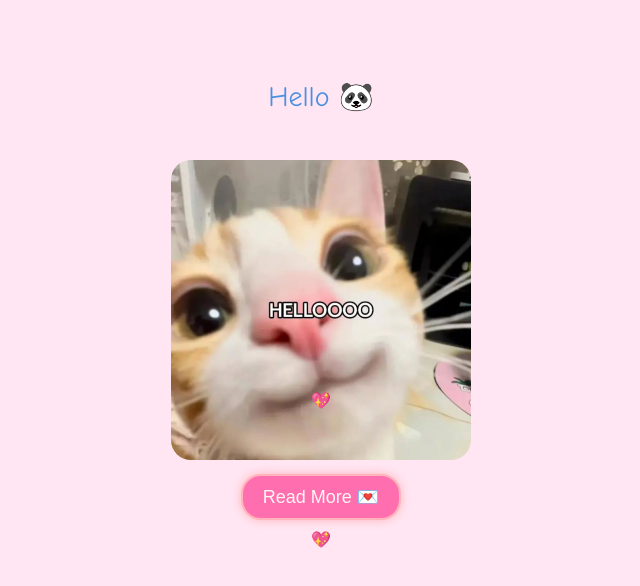
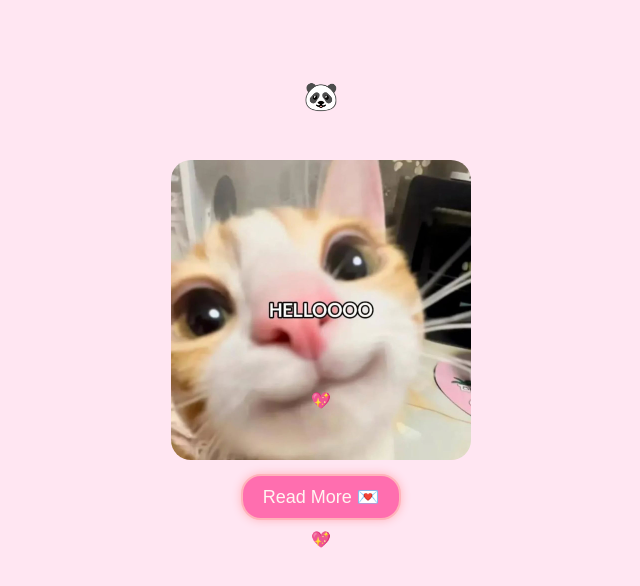
Before and after one commit to sanika2642-blip/cute-message-site, a plain HTML site: page index.html in a window 1280 px wide. Both pictures are taken after a click on the button "Click to Begin". Shown: the whole page, without its empty margins (319-959 px from the left). Drawn offline with Linux system fonts and the light colour scheme.

Commit message:
Update index.html
changed texts

```diff
--- a/index.html
+++ b/index.html
@@ -15,7 +15,7 @@
 
   <!-- Main Content -->
   <div id="mainContent" style="display: none;">
-    <div id="message">Hello 🐼</div>
+    <div id="message">🐼</div>
     <img id="messageImg" src="images/1st.jpg" alt="Cute image" />
     <br />
     <button id="nextBtn">Read More 💌</button>
@@ -56,9 +56,9 @@
     let step = 0;
 
     const messages = [
-      "Hello 🐼",
-      "Hey, I want to tell you something 🐱",
-      "I missed you a lot! 💕",
+      "🐼",
+      "Hey, I want to tell you something 👉🏻👈🏻",
+      "I missed you a lot! 🫠",
       "Do you even love me?! 🌟"
     ];
 
@@ -97,7 +97,7 @@
     });
 
     yesBtn.addEventListener('click', () => {
-      typeMessage("Then why you didn't message me? 🥺", messageDiv);
+      typeMessage("Then why No text? 🥺", messageDiv);
       messageImg.style.opacity = 0;
       setTimeout(() => {
         messageImg.src = "images/5th.jpg";
```
